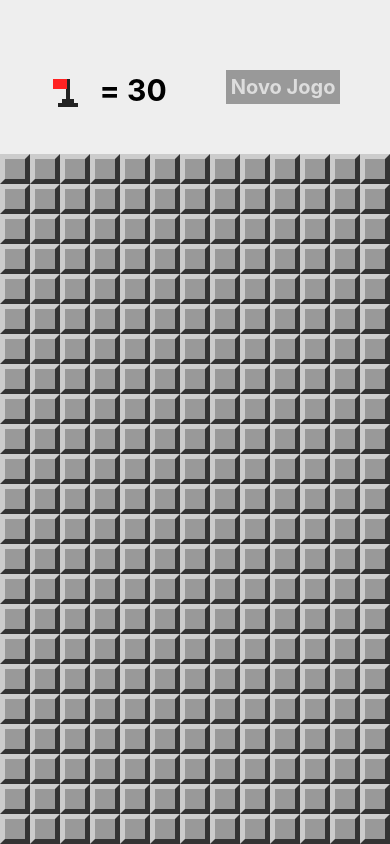
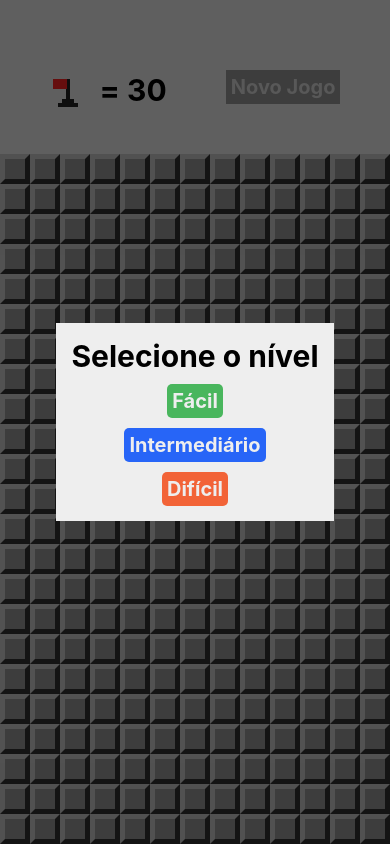
Before and after one commit to AnthonyLeier/minesweeper-app, a React Native app: screen / in a window 390 px wide. Both pictures are taken after a click on the element 64 px from the left and 92 px from the top of the page. Built offline with nearby package versions, Linux system fonts and the light colour scheme.

Commit message:
Níveis de Dificuldade

```diff
--- a/App.js
+++ b/App.js
@@ -5,6 +5,7 @@
 import {createMinedBoard, cloneBoard, openField, hasExplosion, wonGame, showMines, invertFlag, flagsUsed} from './src/engine';
 import Minefield from './src/components/Minefield';
 import Header from './src/components/Header';
+import LevelSelection from './src/screens/LevelSelection';
 
 export default class App extends Component {
 	constructor(props) {
@@ -25,6 +26,7 @@
 			board: createMinedBoard(rows, cols, this.minesAmount()),
 			won: false,
 			lost: false,
+			showLevelSelection: false,
 		};
 	};
 
@@ -57,12 +59,23 @@
 		this.setState({board, won});
 	};
 
+	onLevelSelected = level => {
+		params.difficultyLevel = level;
+		this.setState(this.createState());
+	};
+
 	render() {
 		return (
 			<SafeAreaView style={styles.container}>
+				<LevelSelection
+					isVisible={this.state.showLevelSelection}
+					onLevelSelected={this.onLevelSelected}
+					onCancel={() => this.setState({showLevelSelection: false})}
+				/>
 				<Header
 					flagsLeft={this.minesAmount() - flagsUsed(this.state.board)}
 					onNewGame={() => this.setState(this.createState())}
+					onFlagPress={() => this.setState({showLevelSelection: true})}
 				/>
 				<View style={styles.board}>
 					<Minefield board={this.state.board} onOpenField={this.onOpenField} onSelectField={this.onSelectField} />
--- /dev/null
+++ b/src/screens/LevelSelection.js
@@ -0,0 +1,65 @@
+import React from 'react';
+import {View, StyleSheet, Text, TouchableOpacity, Modal} from 'react-native';
+
+export default props => {
+	return (
+		<Modal onRequestClose={props.onCancel} visible={props.isVisible} animationType="slide" transparent={true}>
+			<View style={styles.frame}>
+				<View style={styles.container}>
+					<Text style={styles.title}>Selecione o nível</Text>
+					<TouchableOpacity style={[styles.button, styles.bgEasy]} onPress={() => props.onLevelSelected(0.1)}>
+						<Text style={styles.buttonLabel}>Fácil</Text>
+					</TouchableOpacity>
+					<TouchableOpacity style={[styles.button, styles.bgNormal]} onPress={() => props.onLevelSelected(0.2)}>
+						<Text style={styles.buttonLabel}>Intermediário</Text>
+					</TouchableOpacity>
+					<TouchableOpacity style={[styles.button, styles.bgHard]} onPress={() => props.onLevelSelected(0.3)}>
+						<Text style={styles.buttonLabel}>Difícil</Text>
+					</TouchableOpacity>
+				</View>
+			</View>
+		</Modal>
+	);
+};
+
+//Separar em mais componentes
+
+const styles = StyleSheet.create({
+	frame: {
+		flex: 1,
+		alignItems: 'center',
+		justifyContent: 'center',
+		backgroundColor: 'rgba(0,0,0,0.6)',
+	},
+	container: {
+		backgroundColor: '#EEE',
+		alignItems: 'center',
+		justifyContent: 'center',
+		padding: 15,
+	},
+	title: {
+		fontSize: 30,
+		fontWeight: 'bold',
+	},
+	button: {
+		marginTop: 10,
+		padding: 5,
+	},
+	buttonLabel: {
+		fontSize: 20,
+		color: '#eee',
+		fontWeight: 'bold',
+	},
+	bgEasy: {
+		backgroundColor: '#49b65d',
+		borderRadius: 5,
+	},
+	bgNormal: {
+		backgroundColor: '#2765f7',
+		borderRadius: 5,
+	},
+	bgHard: {
+		backgroundColor: '#F26337',
+		borderRadius: 5,
+	},
+});
```
